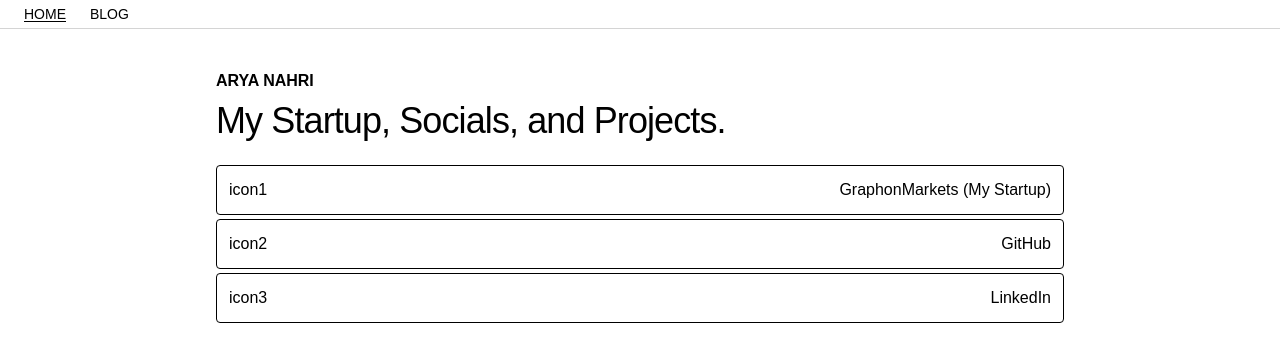
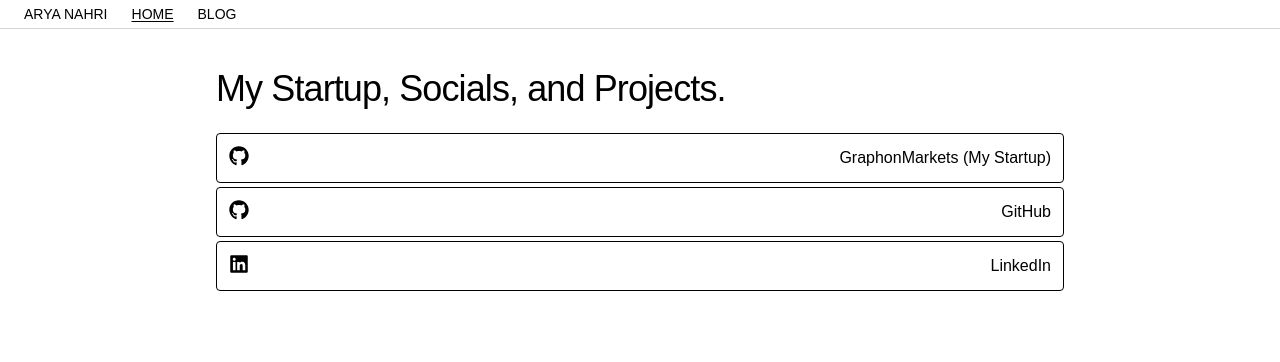
Before and after one commit to iamaray/landing_page, a Next.js app in the folder landing-page/: page / in a window 1280 px wide. Shown: the top 362 px of the page. Built offline with nearby package versions, Linux system fonts and the light colour scheme.

Commit message:
minor styling changes

```diff
--- a/landing-page/app/layout.tsx
+++ b/landing-page/app/layout.tsx
@@ -1,6 +1,6 @@
 import type { Metadata } from "next";
 import "./globals.css";
-import TopNav from "@/components/TopNav";
+import TopNavBar from "@/components/TopNavLayout";
 
 export const metadata: Metadata = {
   title: "Arya Nahri",
@@ -15,9 +15,8 @@
   return (
     <html lang="en" className="bg-white">
       <body className="">
-        <TopNav />
+        <TopNavBar />
         <main className="flex flex-col gap-2 mx-auto max-w-4xl px-6 py-10 bg-white">
-          <p className="text-black font-bold">ARYA NAHRI</p>
           <div className="">{children}</div>
         </main>
       </body>
--- a/landing-page/app/page.tsx
+++ b/landing-page/app/page.tsx
@@ -1,5 +1,7 @@
 import { CustomItemList } from "@/components/CustomItemListLayout";
 import ExternalLinkItem from "@/components/ExternalLinkItem";
+import { FaGithub, FaLinkedin } from "react-icons/fa";
+
 export default function Home() {
   return (
     <section className="flex flex-col">
@@ -14,12 +16,12 @@
         <ExternalLinkItem
           href=""
           siteName="GraphonMarkets (My Startup)"
-          icon="icon1"
+          Icon={FaGithub}
         />
 
-        <ExternalLinkItem href="" siteName="GitHub" icon="icon2" />
+        <ExternalLinkItem href="" siteName="GitHub" Icon={FaGithub} />
 
-        <ExternalLinkItem href="" siteName="LinkedIn" icon="icon3" />
+        <ExternalLinkItem href="" siteName="LinkedIn" Icon={FaLinkedin} />
       </CustomItemList>
 
       {/* <div className="mt-6 w-full">
--- a/landing-page/components/ExternalLinkItem.tsx
+++ b/landing-page/components/ExternalLinkItem.tsx
@@ -1,25 +1,25 @@
+import type { IconType } from "react-icons";
+
 type CreateExternalLinkItemArgs = {
   href: string;
   siteName: string;
-  icon: string;
+  Icon: IconType;
 };
 
 export default function ExternalLinkItem({
   href,
   siteName,
-  icon,
+  Icon,
 }: CreateExternalLinkItemArgs) {
   return (
-    <li className="flex w-full cursor-pointer justify-between border border-black rounded-sm p-3 transition-transform duration-200 hover:-translate-y-0.5 hover:shadow-md">
-      <div className="">
-        <p className="text-black">{icon}</p>
-      </div>
+    <a href={href} className="w-full">
+      <li className="flex w-full cursor-pointer justify-between border border-black rounded-sm p-3 transition-transform duration-200 hover:-translate-y-0.5 hover:shadow-md">
+        <Icon className="h-5 w-5 text-black" aria-hidden="true" />
 
-      <div className="">
-        <a href={href} className="w-full">
+        <div className="">
           <p className="text-black">{siteName}</p>
-        </a>
-      </div>
-    </li>
+        </div>
+      </li>
+    </a>
   );
 }
--- a/landing-page/components/TopNav.tsx
+++ b/landing-page/components/TopNavItems.tsx
@@ -13,7 +13,7 @@
 
   return (
     // <header className="flex border-b border-neutral-500 bg-white px-6">
-    <nav className="flex gap-6 text-sm bg-white px-6 py-1 border-b border-neutral-300">
+    <div className="flex gap-6">
       {navItems.map((item) => {
         const isActive = pathname == item.href;
 
@@ -39,7 +39,7 @@
         <Link href="/blog" className="hover:underline text-black">
           BLOG
         </Link> */}
-    </nav>
+    </div>
     // </header>
   );
 }
--- /dev/null
+++ b/landing-page/components/TopNavLayout.tsx
@@ -0,0 +1,14 @@
+"use client";
+
+import TopNav from "./TopNavItems";
+
+export default function TopNavBar() {
+  return (
+    <nav className="flex gap-6 text-sm bg-white px-6 py-1 border-b border-neutral-300">
+      <div>
+        <p className="text-black">ARYA NAHRI</p>
+      </div>
+      <TopNav />
+    </nav>
+  );
+}
```
